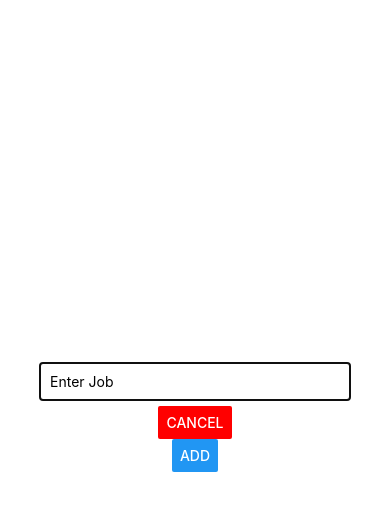
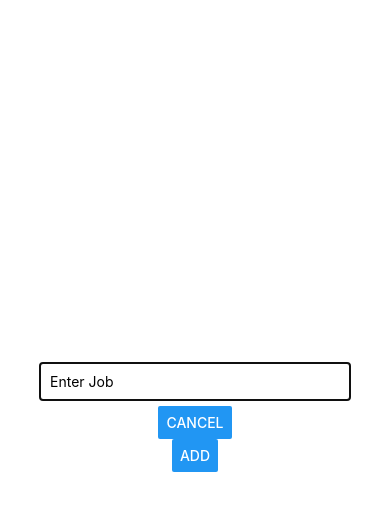
Before and after one commit to jillGlass/HouseHolder, a React Native app: screen / in a window 390 px wide. Both pictures are taken after a click on the button "ADD NEW JOB". Shown: the top 510 px of the page. Built offline with nearby package versions, Linux system fonts and the light colour scheme.

Commit message:
add props to cancel button

```diff
--- a/App.js
+++ b/App.js
@@ -1,41 +1,49 @@
 import React, { useState } from "react";
 import JobItem from "./components/JobItem";
 import JobInput from "./components/JobInput";
-import {
-  StyleSheet,
-  Text,
-  View,
-  Button,
-  FlatList
-} from "react-native";
+import { StyleSheet, Text, View, Button, FlatList } from "react-native";
 
 export default function App() {
   const [allJobs, setAllJobs] = useState([]);
-  const [isAddMode, setIsAddMode] = useState(false)
+  const [isAddMode, setIsAddMode] = useState(false);
 
   const addJobHandler = jobTitle => {
     setAllJobs(currentJobs => [
       ...currentJobs,
       { id: Math.random().toString(), value: jobTitle }
     ]);
-    setIsAddMode(false)
+    setIsAddMode(false);
   };
 
   const removeJobHandler = jobId => {
     setAllJobs(currentJobs => {
-      return currentJobs.filter((job) => job.id !== jobId)
-    })
-  }
+      return currentJobs.filter(job => job.id !== jobId);
+    });
+  };
+
+  const cancelJobAdditionHandler = () => {
+    setIsAddMode(false);
+  };
 
   return (
     <View style={styles.screen}>
-      <Button title="Add New Job" onPress={() => setIsAddMode(true)}/>
-      <JobInput visible={isAddMode} onAddJob={addJobHandler}/>
+      <Button title="Add New Job" onPress={() => setIsAddMode(true)} />
+      <JobInput
+        visible={isAddMode}
+        onAddJob={addJobHandler}
+        onCancel={cancelJobAdditionHandler}
+      />
 
       <FlatList
         keyExtractor={(item, index) => item.id}
         data={allJobs}
-        renderItem={itemData => <JobItem id={itemData.item.id} onDelete={removeJobHandler} title={itemData.item.value} />}
+        renderItem={itemData => (
+          <JobItem
+            id={itemData.item.id}
+            onDelete={removeJobHandler}
+            title={itemData.item.value}
+          />
+        )}
       />
     </View>
   );
--- a/components/JobInput.js
+++ b/components/JobInput.js
@@ -28,8 +28,8 @@ const JobInput = props => {
           onChangeText={jobInputHandler}
           value={enteredJob}
         />
-        <Button title="CANCEL" color="red" />
-        <Button title="ADD" style={styles.addBtn} onPress={addJobHandler} />
+        <Button style={styles.red} title="CANCEL" onPress={props.onCancel}/>
+        <Button title="ADD" onPress={addJobHandler} />
       </View>
     </Modal>
   );
@@ -48,6 +48,9 @@ const styles = StyleSheet.create({
     borderWidth: 1,
     padding: 10,
     marginBottom: 5
-  }
+  },
+  red: {
+    color: 'red',
+  },
 });
 export default JobInput;
```
